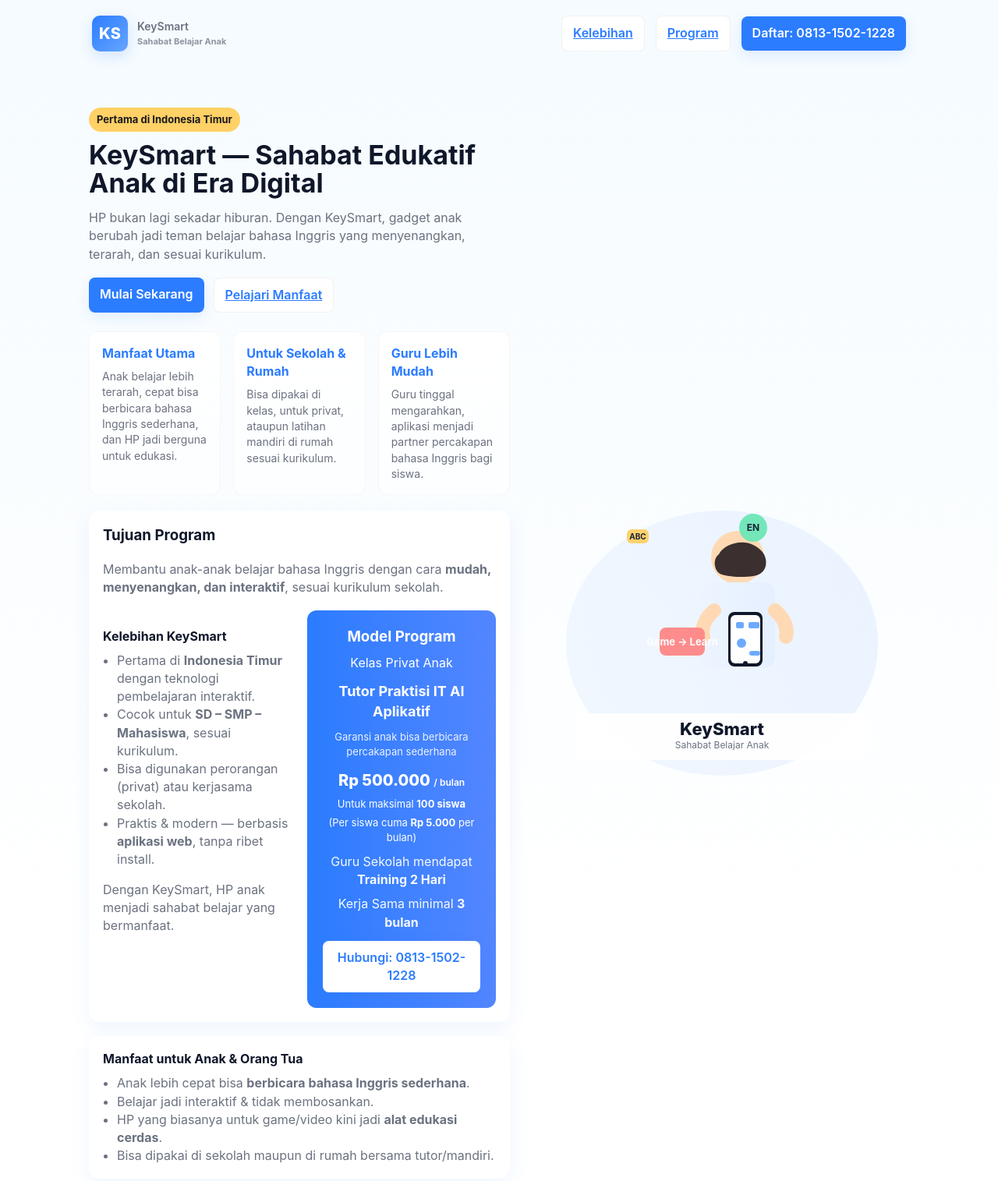
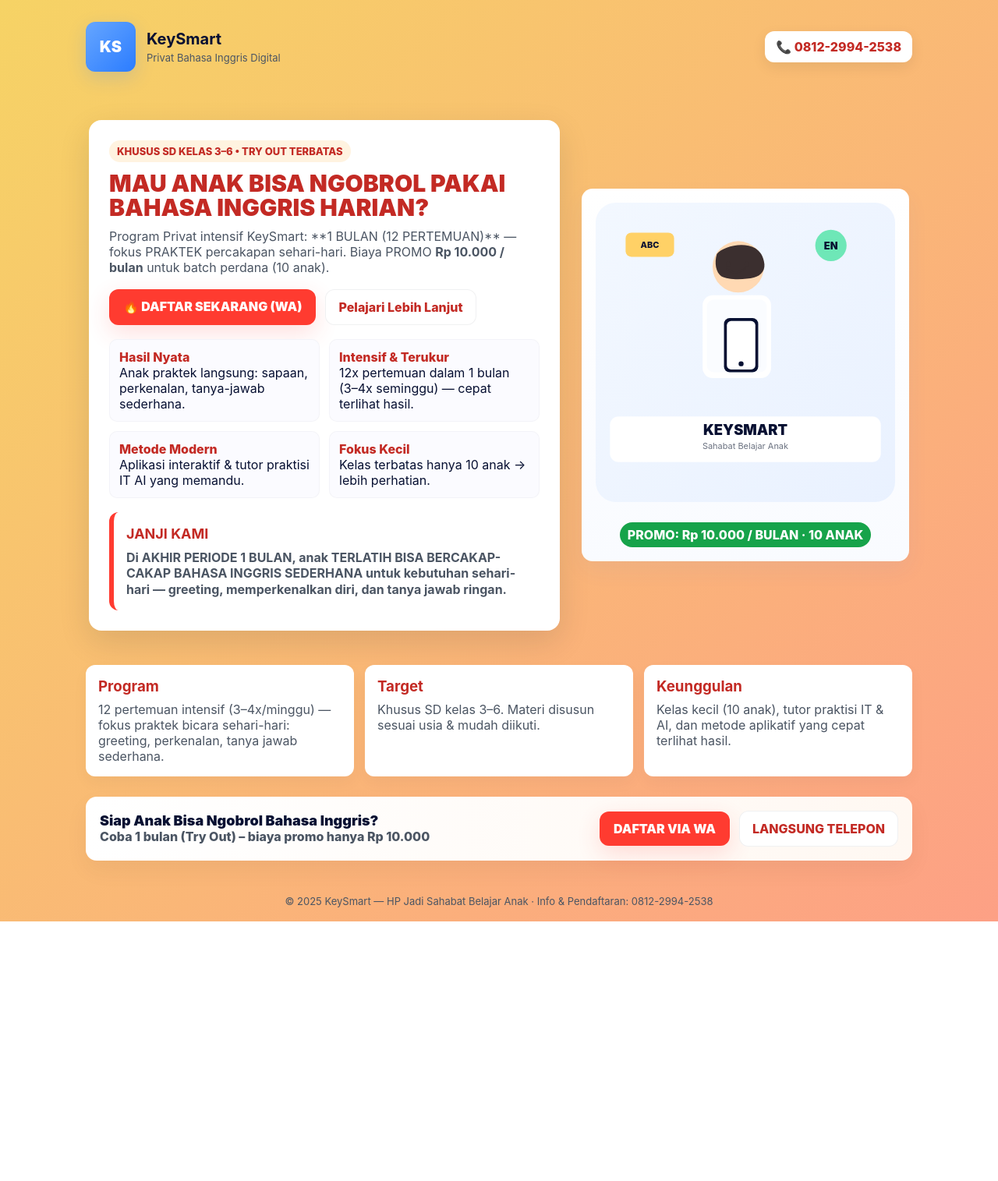
Before and after one commit to keluargasulabersatu-creator/KsmartSahabatanak, a plain HTML site: page index.html in a window 1280 px wide. Shown: the top 1515 px of the page at 78% size. After the commit the page ends 1182 px from the top, so only its background shows below. Drawn offline with Linux system fonts and the light colour scheme.

Commit message:
Update index.html

```diff
--- a/index.html
+++ b/index.html
@@ -1,102 +1,111 @@
 <!doctype html>
 <html lang="id">
 <head>
-<meta charset="utf-8" />
-<meta name="viewport" content="width=device-width,initial-scale=1" />
-<title>KeySmart — Sahabat Belajar Anak</title>
-<meta name="description" content="KeySmart - Aplikasi belajar Bahasa Inggris interaktif. Ubah HP jadi sahabat belajar anak. Cocok untuk SD-SMP. Hubungi Coach Kaka Duwila 081315021228" />
+  <meta charset="utf-8"/>
+  <meta name="viewport" content="width=device-width,initial-scale=1"/>
+  <title>KeySmart — Kursus Privat: Bisa Ngobrol Bahasa Inggris!</title>
+  <meta name="description" content="KeySmart: Privat Bahasa Inggris untuk SD Kelas 3-6. Try Out 1 bulan: Rp10.000. Anak bisa bercakap-cakap bahasa Inggris sehari-hari. Daftar: 081229942538" />
   <style>
     :root{
-    --bg:#f5fbff;
+      --bg1: linear-gradient(135deg,#f6d365,#fda085);
+      --accent: #ff3b30;
+      --accent-dark:#c32a24;
       --card:#ffffff;
-    --accent:#2b7cff;
-    --accent-2:#ffd166;
-    --muted:#6b7280;
-    --green:#1db954;
-    --shadow: 0 8px 24px rgba(43,124,255,0.08);
-    font-family: Inter, ui-sans-serif, system-ui, -apple-system, "Segoe UI", Roboto, "Helvetica Neue", Arial;
+      --muted:#4b5563;
+      --green:#16a34a;
+      --shadow: 0 14px 40px rgba(15,23,42,0.12);
     }
     *{box-sizing:border-box}
     body{
       margin:0;
-    background:linear-gradient(180deg,#f5fbff 0%, #ffffff 60%);
-    color:#0f172a;
+      font-family: Inter, "Segoe UI", Roboto, Arial, sans-serif;
+      background: var(--bg1);
+      color:#071032;
       -webkit-font-smoothing:antialiased;
       -moz-osx-font-smoothing:grayscale;
-    line-height:1.45;
     }
+
+    /* Header */
     header{
+      padding:28px 20px;
       display:flex;
+      gap:16px;
+      align-items:center;
       justify-content:space-between;
-    align-items:center;
-    padding:20px 28px;
       max-width:1100px;
       margin:0 auto;
     }
     .brand{
-    display:flex;
-    gap:12px;
-    align-items:center;
-    font-weight:700;
-    color:var(--accent);
-    font-size:20px;
+      display:flex;gap:14px;align-items:center;
     }
-  .brand .logo{
-    width:46px;height:46px;border-radius:10px;
-    background:linear-gradient(135deg,var(--accent),#66a6ff);
-    display:flex;align-items:center;justify-content:center;color:white;font-weight:800;
-    box-shadow: 0 6px 18px rgba(43,124,255,0.18);
+    .logo{
+      width:64px;height:64px;border-radius:12px;
+      background:linear-gradient(135deg,#66a6ff,#2b7cff);
+      display:flex;align-items:center;justify-content:center;color:#fff;font-weight:900;font-size:20px;
+      box-shadow: 0 8px 24px rgba(43,124,255,0.18);
     }
-  nav{display:flex;gap:14px;align-items:center}
-  .btn{
-    background:var(--accent); color:#fff; padding:10px 14px;border-radius:8px;text-decoration:none;font-weight:600;
-    box-shadow: 0 6px 18px rgba(43,124,255,0.12);
-  }
-  .container{max-width:1100px;margin:0 auto;padding:24px;}
-  .hero{
-    display:grid;grid-template-columns:1fr 480px;gap:32px;align-items:center;padding:28px 0;
-  }
-  h1{font-size:34px;margin:0 0 12px;line-height:1.05}
-  .lead{color:var(--muted);margin-bottom:18px}
-  .cta-row{display:flex;gap:12px;margin-top:12px;align-items:center}
-  .secondary{padding:10px 14px;border-radius:8px;border:1px solid rgba(15,23,42,0.06);background:#fff;font-weight:600;color:var(--accent)}
-  .card{
-    background:var(--card); padding:18px;border-radius:14px; box-shadow:var(--shadow);
+    .brand h1{margin:0;font-size:20px;color:#071032}
+    .phone{
+      font-weight:800;
+      background:#fff;padding:10px 14px;border-radius:12px;color:var(--accent-dark);text-decoration:none;
+      box-shadow: 0 6px 18px rgba(15,23,42,0.08);
     }
 
-  /* SVG hero frame */
-  .hero-illustration{display:flex;justify-content:center;padding:12px}
+    /* Hero */
+    .hero{
+      max-width:1100px;margin:10px auto 0;padding:24px;
+      display:grid;grid-template-columns:1fr 420px;gap:28px;align-items:center;
+    }
+    .hero-card{
+      background:var(--card);padding:26px;border-radius:16px;box-shadow:var(--shadow);
+    }
+    .eyebrow{
+      display:inline-block;background:#fff3e0;color:var(--accent-dark);padding:6px 10px;border-radius:999px;font-weight:800;font-size:13px;margin-bottom:12px;
+    }
+    h2.title{
+      margin:0 0 12px;font-size:30px;line-height:1.02;color:var(--accent-dark);text-transform:uppercase;font-weight:900;
+    }
+    p.lead{margin:0;color:var(--muted);font-size:16px}
+    .cta-row{display:flex;gap:12px;margin-top:18px;flex-wrap:wrap}
+    .btn-primary{background:var(--accent);color:#fff;padding:12px 18px;border-radius:12px;text-decoration:none;font-weight:900;box-shadow:0 10px 30px rgba(255,59,48,0.16)}
+    .btn-ghost{background:#fff;padding:12px 16px;border-radius:12px;text-decoration:none;font-weight:800;color:var(--accent-dark);border:1px solid rgba(15,23,42,0.06)}
 
-  /* features grid */
-  .features{display:grid;grid-template-columns:repeat(3,1fr);gap:16px;margin-top:22px}
-  .feature{background:linear-gradient(180deg,#fff,#fcfeff); padding:16px;border-radius:12px;border:1px solid rgba(15,23,42,0.03)}
-  .feature h4{margin:0 0 8px;font-size:16px;color:var(--accent)}
-  .feature p{margin:0;color:var(--muted);font-size:14px}
+    /* features */
+    .features{display:grid;grid-template-columns:repeat(2,1fr);gap:12px;margin-top:18px}
+    .feature{background:#fbfbff;padding:12px;border-radius:10px;border:1px solid rgba(15,23,42,0.03)}
+    .feature strong{display:block;color:var(--accent-dark);font-weight:800}
 
-  /* program & pricing */
-  .two-col{display:grid;grid-template-columns:1fr 1fr;gap:20px;margin-top:20px}
-  .program ul{padding-left:18px;color:var(--muted)}
-  .price{background:linear-gradient(90deg,var(--accent),#5386ff);color:#fff;padding:20px;border-radius:12px;text-align:center}
-  .price h3{margin:0 0 6px}
-  .small{font-size:13px;color:rgba(255,255,255,0.9)}
+    /* right column card */
+    .hero-visual{background:linear-gradient(180deg,#fff,#f9fbff);padding:18px;border-radius:14px;text-align:center;box-shadow:0 12px 28px rgba(43,124,255,0.06)}
+    .hero-visual svg{max-width:100%;height:auto}
+    .badge{display:inline-block;background:var(--green);color:#fff;padding:6px 10px;border-radius:999px;font-weight:800;margin-top:10px}
 
-  footer{padding:28px 24px;margin-top:28px;border-top:1px dashed rgba(15,23,42,0.04);text-align:center;color:var(--muted)}
+    /* Big promise block */
+    .promise{
+      margin-top:18px;background:#fff; padding:16px;border-radius:12px;border-left:6px solid var(--accent);font-weight:700;line-height:1.3;
+    }
+    .promise .big{font-size:18px;color:var(--accent-dark);text-transform:uppercase}
+
+    /* details */
+    .container{max-width:1100px;margin:20px auto;padding:0 20px}
+    .grid-3{display:grid;grid-template-columns:repeat(3,1fr);gap:14px;margin-top:18px}
+    .card{background:#fff;padding:16px;border-radius:12px;box-shadow:0 8px 20px rgba(15,23,42,0.04)}
+    .card h3{margin:0 0 8px;color:var(--accent-dark)}
+    .card p{margin:0;color:var(--muted)}
+
+    /* CTA footer */
+    .footer-cta{max-width:1100px;margin:26px auto;padding:18px;border-radius:14px;background:linear-gradient(90deg,#fff,#fff8f2);display:flex;gap:18px;align-items:center;justify-content:space-between;box-shadow:0 12px 30px rgba(15,23,42,0.05)}
+    .footer-cta .left{font-weight:800}
+    .cta-join{display:flex;gap:12px;align-items:center}
+
+    footer{padding:18px 20px;text-align:center;color:var(--muted);font-size:13px}
 
     /* responsive */
     @media (max-width:980px){
-    .hero{grid-template-columns:1fr; text-align:center}
-    .hero-illustration{order:-1}
-    .features{grid-template-columns:repeat(2,1fr)}
-    .two-col{grid-template-columns:1fr}
-    nav{display:none}
+      .hero{grid-template-columns:1fr}
+      .grid-3{grid-template-columns:1fr}
+      .hero-visual{order:-1}
     }
-  @media (max-width:520px){
-    h1{font-size:26px}
-    .features{grid-template-columns:1fr}
-  }
-
-  /* decorative badges */
-  .badge{display:inline-block;background:var(--accent-2);color:#1a1a1a;padding:6px 10px;border-radius:999px;font-weight:700;font-size:13px}
   </style>
 </head>
 <body>
@@ -105,189 +114,129 @@
   <div class="brand">
     <div class="logo">KS</div>
     <div>
-      <div style="font-size:14px;color:var(--muted);font-weight:600">KeySmart</div>
-      <div style="font-size:11px;color:rgba(15,23,42,0.45);margin-top:2px">Sahabat Belajar Anak</div>
+      <h1>KeySmart</h1>
+      <div style="font-size:13px;color:var(--muted);margin-top:4px">Privat Bahasa Inggris Digital</div>
     </div>
   </div>
 
-  <nav>
-    <a class="secondary" href="#features">Kelebihan</a>
-    <a class="secondary" href="#program">Program</a>
-    <a class="btn" href="tel:+6281315021228">Daftar: 0813-1502-1228</a>
-  </nav>
+  <a class="phone" href="tel:081229942538">📞 0812-2994-2538</a>
 </header>
 
-<main class="container">
 <section class="hero">
-    <div>
-      <div style="display:flex;gap:10px;align-items:center;margin-bottom:12px">
-        <span class="badge">Pertama di Indonesia Timur</span>
+  <div class="hero-card">
+    <span class="eyebrow">KHUSUS SD KELAS 3–6 • TRY OUT TERBATAS</span>
+    <h2 class="title">MAU ANAK BISA NGOBROL PAKAI BAHASA INGGRIS HARIAN?</h2>
+    <p class="lead">Program Privat intensif KeySmart: **1 BULAN (12 PERTEMUAN)** — fokus PRAKTEK percakapan sehari-hari. Biaya PROMO <strong>Rp 10.000 / bulan</strong> untuk batch perdana (10 anak).</p>
+
+    <div class="cta-row">
+      <a class="btn-primary" href="https://wa.me/6281229942538">🔥 DAFTAR SEKARANG (WA)</a>
+      <a class="btn-ghost" href="#more">Pelajari Lebih Lanjut</a>
     </div>
 
-      <h1>KeySmart — Sahabat Edukatif Anak di Era Digital</h1>
-      <p class="lead">HP bukan lagi sekadar hiburan. Dengan KeySmart, gadget anak berubah jadi teman belajar bahasa Inggris yang menyenangkan, terarah, dan sesuai kurikulum.</p>
-
-      <div style="display:flex;gap:12px;flex-wrap:wrap">
-        <a class="btn" href="#program">Mulai Sekarang</a>
-        <a class="secondary" href="#features">Pelajari Manfaat</a>
-      </div>
-
-      <div class="features" id="features" style="margin-top:24px">
+    <div class="features" style="margin-top:18px">
       <div class="feature">
-          <h4>Manfaat Utama</h4>
-          <p>Anak belajar lebih terarah, cepat bisa berbicara bahasa Inggris sederhana, dan HP jadi berguna untuk edukasi.</p>
+        <strong>Hasil Nyata</strong>
+        Anak praktek langsung: sapaan, perkenalan, tanya-jawab sederhana.
       </div>
       <div class="feature">
-          <h4>Untuk Sekolah & Rumah</h4>
-          <p>Bisa dipakai di kelas, untuk privat, ataupun latihan mandiri di rumah sesuai kurikulum.</p>
+        <strong>Intensif & Terukur</strong>
+        12x pertemuan dalam 1 bulan (3–4x seminggu) — cepat terlihat hasil.
       </div>
       <div class="feature">
-          <h4>Guru Lebih Mudah</h4>
-          <p>Guru tinggal mengarahkan, aplikasi menjadi partner percakapan bahasa Inggris bagi siswa.</p>
+        <strong>Metode Modern</strong>
+        Aplikasi interaktif & tutor praktisi IT AI yang memandu.
+      </div>
+      <div class="feature">
+        <strong>Fokus Kecil</strong>
+        Kelas terbatas hanya 10 anak → lebih perhatian.
       </div>
     </div>
 
-      <div class="card program" id="program" style="margin-top:20px">
-        <h3 style="margin-top:0">Tujuan Program</h3>
-        <p class="lead" style="margin-top:6px">Membantu anak-anak belajar bahasa Inggris dengan cara <strong>mudah, menyenangkan, dan interaktif</strong>, sesuai kurikulum sekolah.</p>
-
-        <div class="two-col" style="margin-top:14px">
-          <div>
-            <h4 style="margin-bottom:8px">Kelebihan KeySmart</h4>
-            <ul style="padding-left:18px;color:var(--muted);margin-top:6px">
-              <li>Pertama di <strong>Indonesia Timur</strong> dengan teknologi pembelajaran interaktif.</li>
-              <li>Cocok untuk <strong>SD – SMP – Mahasiswa</strong>, sesuai kurikulum.</li>
-              <li>Bisa digunakan perorangan (privat) atau kerjasama sekolah.</li>
-              <li>Praktis & modern — berbasis <strong>aplikasi web</strong>, tanpa ribet install.</li>
-            </ul>
-            <p style="color:var(--muted);margin-top:10px">Dengan KeySmart, HP anak menjadi sahabat belajar yang bermanfaat.</p>
-          </div>
-
-          <div class="price">
-            <h3>Model Program</h3>
-            <p style="margin:8px 0 12px">Kelas Privat Anak</p>
-            <div style="font-size:18px;font-weight:700">Tutor Praktisi IT AI Aplikatif</div>
-            <p class="small" style="margin-top:10px">Garansi anak bisa berbicara percakapan sederhana</p>
-            <div style="margin-top:12px">
-              <div style="font-size:20px;font-weight:800">Rp 500.000 <span style="font-size:12px;font-weight:600">/ bulan</span></div>
-              <div style="font-size:13px;margin-top:6px">Untuk maksimal <strong>100 siswa</strong></div>
-              <div style="font-size:13px;margin-top:6px">(Per siswa cuma <strong>Rp 5.000</strong> per bulan)</div>
-              <div style="margin-top:10px;color:rgba(255,255,255,0.95)">Guru Sekolah mendapat <strong>Training 2 Hari</strong></div>
-              <div style="margin-top:8px;color:rgba(255,255,255,0.95)">Kerja Sama minimal <strong>3 bulan</strong></div>
-            </div>
-
-            <a href="tel:+6281315021228" class="btn" style="display:inline-block;margin-top:12px;background:#fff;color:var(--accent)">Hubungi: 0813-1502-1228</a>
-          </div>
+    <div class="promise" style="margin-top:18px">
+      <div class="big">JANJI KAMI</div>
+      <div style="margin-top:8px;color:var(--muted)">Di AKHIR PERIODE 1 BULAN, anak TERLATIH BISA BERCAKAP-CAKAP BAHASA INGGRIS SEDERHANA untuk kebutuhan sehari-hari — greeting, memperkenalkan diri, dan tanya jawab ringan.</div>
     </div>
   </div>
 
-      <div style="margin-top:18px" class="card">
-        <h4 style="margin:0 0 8px">Manfaat untuk Anak & Orang Tua</h4>
-        <ul style="padding-left:18px;color:var(--muted);margin:0">
-          <li>Anak lebih cepat bisa <strong>berbicara bahasa Inggris sederhana</strong>.</li>
-          <li>Belajar jadi interaktif & tidak membosankan.</li>
-          <li>HP yang biasanya untuk game/video kini jadi <strong>alat edukasi cerdas</strong>.</li>
-          <li>Bisa dipakai di sekolah maupun di rumah bersama tutor/mandiri.</li>
-        </ul>
-      </div>
-
-    </div>
-
-    <!-- Illustration: child with phone (SVG inline) -->
-    <div class="hero-illustration">
-      <svg width="420" height="420" viewBox="0 0 420 420" fill="none" xmlns="http://www.w3.org/2000/svg" aria-hidden="true" role="img">
+  <div class="hero-visual">
+    <!-- simple illustrative SVG of child with phone + text -->
+    <svg viewBox="0 0 420 420" width="100%" height="100%" xmlns="http://www.w3.org/2000/svg" role="img" aria-label="Anak pegang HP belajar">
       <defs>
-          <linearGradient id="g1" x1="0" x2="1">
+        <linearGradient id="bg" x1="0" x2="1">
           <stop offset="0" stop-color="#66a6ff"/>
           <stop offset="1" stop-color="#2b7cff"/>
         </linearGradient>
       </defs>
 
-        <!-- background blob -->
-        <ellipse cx="210" cy="210" rx="200" ry="170" fill="url(#g1)" opacity="0.08"/>
-
-        <!-- child body -->
-        <g transform="translate(90,60)">
-          <!-- head -->
-          <circle cx="140" cy="40" r="34" fill="#ffd9b3"/>
-          <!-- hair -->
-          <path d="M116 36c6-12 28-20 44-12 6 3 14 8 16 18 2 10-2 20-16 22-14 2-38 1-44-4-6-5-8-18 0-24z" fill="#3b2f2f"/>
-          <!-- body -->
-          <rect x="92" y="72" rx="14" ry="14" width="96" height="110" fill="#fff"/>
-          <rect x="92" y="72" rx="14" ry="14" width="96" height="110" fill="url(#g1)" opacity="0.12"/>
-
-          <!-- arms holding phone -->
-          <path d="M110 108 q-18 16 -14 34" stroke="#ffd9b3" stroke-width="18" stroke-linecap="round" fill="none"/>
-          <path d="M188 108 q18 16 14 34" stroke="#ffd9b3" stroke-width="18" stroke-linecap="round" fill="none"/>
-
+      <rect x="0" y="0" width="420" height="420" rx="28" fill="url(#bg)" opacity="0.08"/>
+      <!-- child -->
+      <g transform="translate(30,30)">
+        <circle cx="170" cy="60" r="36" fill="#ffd9b3"/>
+        <path d="M140 42c8-10 36-18 54-8 6 4 10 9 12 18 3 12-3 20-14 23-12 3-36 4-46-2-7-5-10-18-6-31z" fill="#3b2f2f"/>
+        <rect x="120" y="100" width="96" height="116" rx="14" fill="#fff"/>
+        <rect x="126" y="106" width="84" height="102" rx="10" fill="#fafcff"/>
         <!-- phone -->
-          <rect x="128" y="110" width="44" height="70" rx="8" fill="#0f172a" />
-          <rect x="131" y="114" width="38" height="62" rx="6" fill="#ffffff"/>
-          <circle cx="150" cy="176" r="3" fill="#0f172a" />
-          <!-- screen glow icons -->
-          <g transform="translate(135,120)" fill="#66a6ff" opacity="0.95">
-            <rect x="3" y="3" width="10" height="8" rx="2" />
-            <rect x="19" y="3" width="14" height="8" rx="2" />
-            <circle cx="10" cy="30" r="6"/>
-            <rect x="20" y="40" width="14" height="6" rx="3"/>
+        <rect x="150" y="132" width="48" height="76" rx="8" fill="#071032"/>
+        <rect x="154" y="136" width="40" height="68" rx="6" fill="#fff"/>
+        <circle cx="174" cy="196" r="3.5" fill="#071032"/>
+        <!-- smile -->
+        <path d="M154 62 q10 12 26 0" stroke="#3b2f2f" stroke-width="2" fill="none" stroke-linecap="round"/>
+        <circle cx="156" cy="56" r="3.2" fill="#3b2f2f"/>
+        <circle cx="182" cy="56" r="3.2" fill="#3b2f2f"/>
+        <!-- floating icons -->
+        <rect x="12" y="12" rx="8" width="68" height="34" fill="#ffd166"/>
+        <text x="46" y="33" font-size="12" text-anchor="middle" fill="#071032" font-weight="800">ABC</text>
+        <circle cx="300" cy="30" r="22" fill="#6ee7b7"/>
+        <text x="300" y="36" font-size="14" text-anchor="middle" fill="#071032" font-weight="900">EN</text>
       </g>
 
-          <!-- smile -->
-          <path d="M132 44 q8 8 20 0" stroke="#3b2f2f" stroke-width="2.2" stroke-linecap="round" fill="none"/>
-          <!-- eyes -->
-          <circle cx="132" cy="36" r="3" fill="#3b2f2f"/>
-          <circle cx="148" cy="36" r="3" fill="#3b2f2f"/>
+      <!-- title badge -->
+      <g transform="translate(20,300)">
+        <rect x="0" y="0" width="380" height="64" rx="12" fill="#fff" opacity="0.98"/>
+        <text x="190" y="26" text-anchor="middle" font-size="20" font-weight="900" fill="#071032">KEYSMART</text>
+        <text x="190" y="46" text-anchor="middle" font-size="12" fill="#6b7280">Sahabat Belajar Anak</text>
+      </g>
+    </svg>
 
-          <!-- floating icons around -->
-          <g transform="translate(-10, -8)" fill="#fff" opacity="0.95">
-            <rect x="8" y="12" width="28" height="18" rx="6" fill="#ffd166"/>
-            <text x="22" y="25" font-size="10" fill="#0f172a" text-anchor="middle" font-weight="700">ABC</text>
-          </g>
-
-          <g transform="translate(140, -18)" opacity="0.95">
-            <circle cx="20" cy="20" r="18" fill="#6ee7b7"/>
-            <text x="20" y="24" font-size="12" fill="#0f172a" text-anchor="middle" font-weight="700">EN</text>
-          </g>
-
-          <g transform="translate(40,130)" opacity="0.95">
-            <rect x="0" y="0" width="58" height="36" rx="8" fill="#ff8787"/>
-            <text x="29" y="23" font-size="13" fill="#fff" text-anchor="middle" font-weight="700">Game → Learn</text>
-          </g>
-
-        </g>
-
-        <!-- KeySmart title badge -->
-        <g transform="translate(20,300)">
-          <rect x="0" y="0" width="380" height="60" rx="16" fill="#fff" opacity="0.95" />
-          <text x="190" y="28" text-anchor="middle" font-size="22" font-weight="800" fill="#0f172a">KeySmart</text>
-          <text x="190" y="45" text-anchor="middle" font-size="12" fill="#6b7280">Sahabat Belajar Anak</text>
-        </g>
-
-      </svg>
+    <div style="margin-top:12px">
+      <div class="badge">PROMO: Rp 10.000 / BULAN · 10 ANAK</div>
     </div>
-
+  </div>
 </section>
 
-  <section style="margin-top:26px" class="container">
+<section class="container" id="more">
+  <div class="grid-3">
     <div class="card">
-      <h3 style="margin-top:0">Detail Program & Kontak</h3>
-      <p style="color:var(--muted)">Berikut ringkasan singkat program KeySmart. Semua syarat dan manfaat tercantum di atas. Jika tertarik untuk kerja sama sekolah atau pendaftaran privat, silakan hubungi:</p>
+      <h3>Program</h3>
+      <p>12 pertemuan intensif (3–4x/minggu) — fokus praktek bicara sehari-hari: greeting, perkenalan, tanya jawab sederhana.</p>
+    </div>
+    <div class="card">
+      <h3>Target</h3>
+      <p>Khusus SD kelas 3–6. Materi disusun sesuai usia & mudah diikuti.</p>
+    </div>
+    <div class="card">
+      <h3>Keunggulan</h3>
+      <p>Kelas kecil (10 anak), tutor praktisi IT & AI, dan metode aplikatif yang cepat terlihat hasil.</p>
+    </div>
+  </div>
+</section>
 
-      <ul style="padding-left:18px;color:var(--muted)">
-        <li><strong>Coach Kaka Duwila</strong></li>
-        <li>WA / Telp: <a href="tel:+6281315021228">0813-1502-1228</a></li>
-        <li>Email: <a href="mailto:keysmart@example.com">keysmart@example.com</a></li>
-      </ul>
-
-      <p style="color:var(--muted);margin-top:6px">Hubungi sekarang untuk demo gratis & presentasi ke sekolah Anda.</p>
+<section class="container" style="margin-top:18px">
+  <div class="footer-cta" role="region" aria-label="Daftar sekarang">
+    <div class="left">
+      <div style="font-size:18px;font-weight:900">Siap Anak Bisa Ngobrol Bahasa Inggris?</div>
+      <div style="color:var(--muted)">Coba 1 bulan (Try Out) – biaya promo hanya Rp 10.000</div>
+    </div>
+    <div class="cta-join">
+      <a class="btn-primary" href="https://wa.me/6281229942538">DAFTAR VIA WA</a>
+      <a class="btn-ghost" href="tel:081229942538">LANGSUNG TELEPON</a>
+    </div>
   </div>
 </section>
 
 <footer>
-    © KeySmart • Sahabat Belajar Anak — Ubah HP jadi alat edukasi yang bermanfaat.
+  © 2025 KeySmart — HP Jadi Sahabat Belajar Anak · Info & Pendaftaran: 0812-2994-2538
 </footer>
-
-</main>
 
 </body>
 </html>
```
Lines whose indentation alone changed are shown as unchanged.
